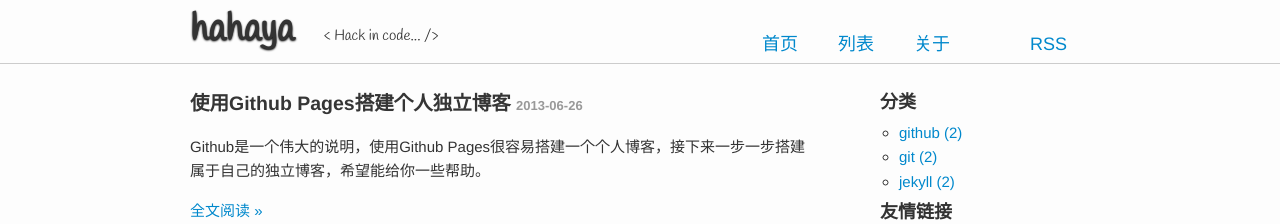
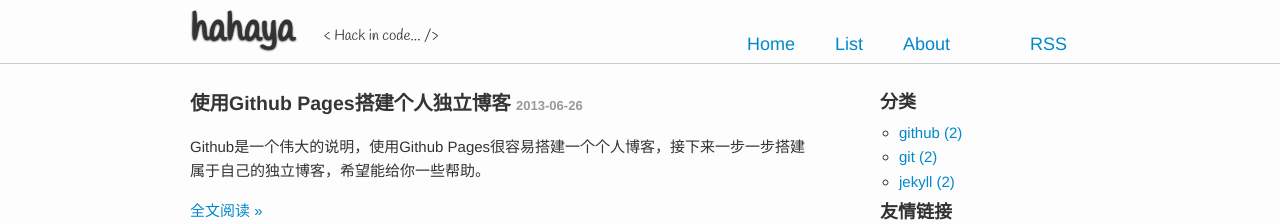
Before and after one commit to hahaya/hahaya.github.com, a Jekyll site: the page built from index.md, in a window 1280 px wide. Shown: the top 224 px of the page. Built offline with Jekyll 4.4.1, drawn with Linux system fonts in a browser that asks for light colours; Markdown is read by kramdown in place of the engine named in the settings; comment, search, counter and statistics services are not loaded.

Commit message:
change default layout

```diff
--- a/_layouts/default.html
+++ b/_layouts/default.html
@@ -14,9 +14,9 @@
 				<p class="describe">&lt; Hack in code... /&gt;</p>
 				<nav class="navigation">
 					<ul>
-						<li><a href="/">首页</a></li>
-						<li><a href="/archive.html">列表</a></li>
-						<li><a href="/about.html">关于</a><li>
+						<li><a href="/">Home</a></li>
+						<li><a href="/archive.html">List</a></li>
+						<li><a href="/about.html">About</a><li>
 						<li><a href="/atom.xml">RSS</a></li>
 					</ul>
 				</nav>
```
